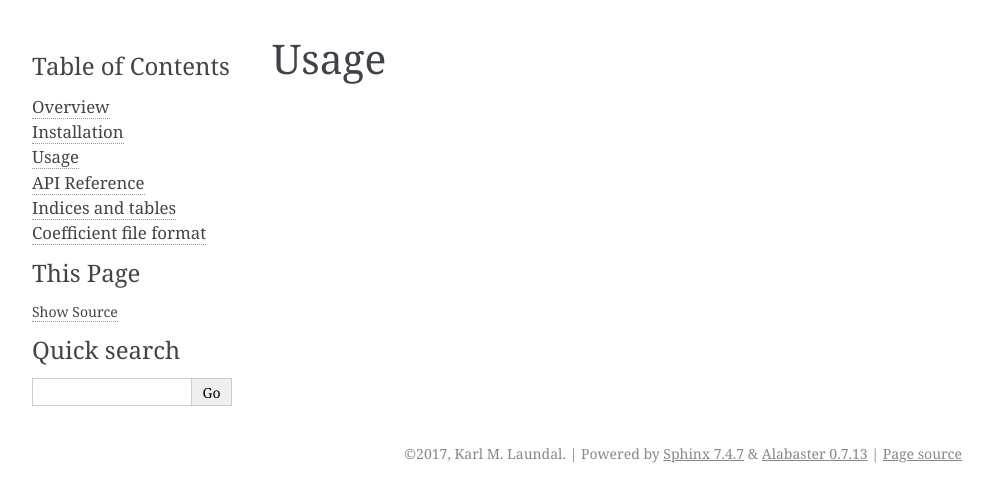
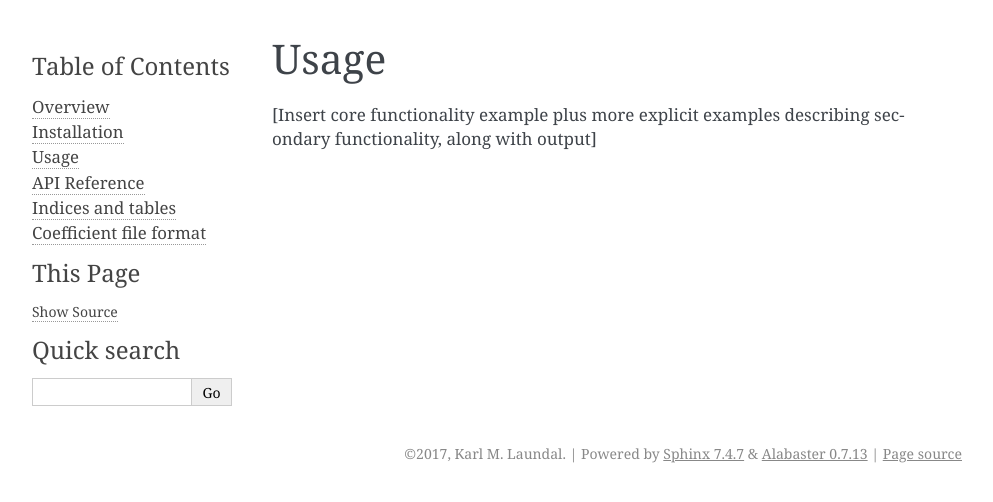
Before and after one commit to klaundal/pyAMPS, a Sphinx documentation site: the page built from docs/source/usage.rst, in a window 1280 px wide. Shown: the top 502 px of the page, without its empty margins (148-1141 px from the left). Built offline with Sphinx 7.4.7, drawn with Linux system fonts in a browser that asks for light colours.

Commit message:
added cue

```diff
--- a/docs/source/usage.rst
+++ b/docs/source/usage.rst
@@ -2,3 +2,5 @@
 
 Usage
 =====
+
+[Insert core functionality example plus more explicit examples describing secondary functionality, along with output]
```
